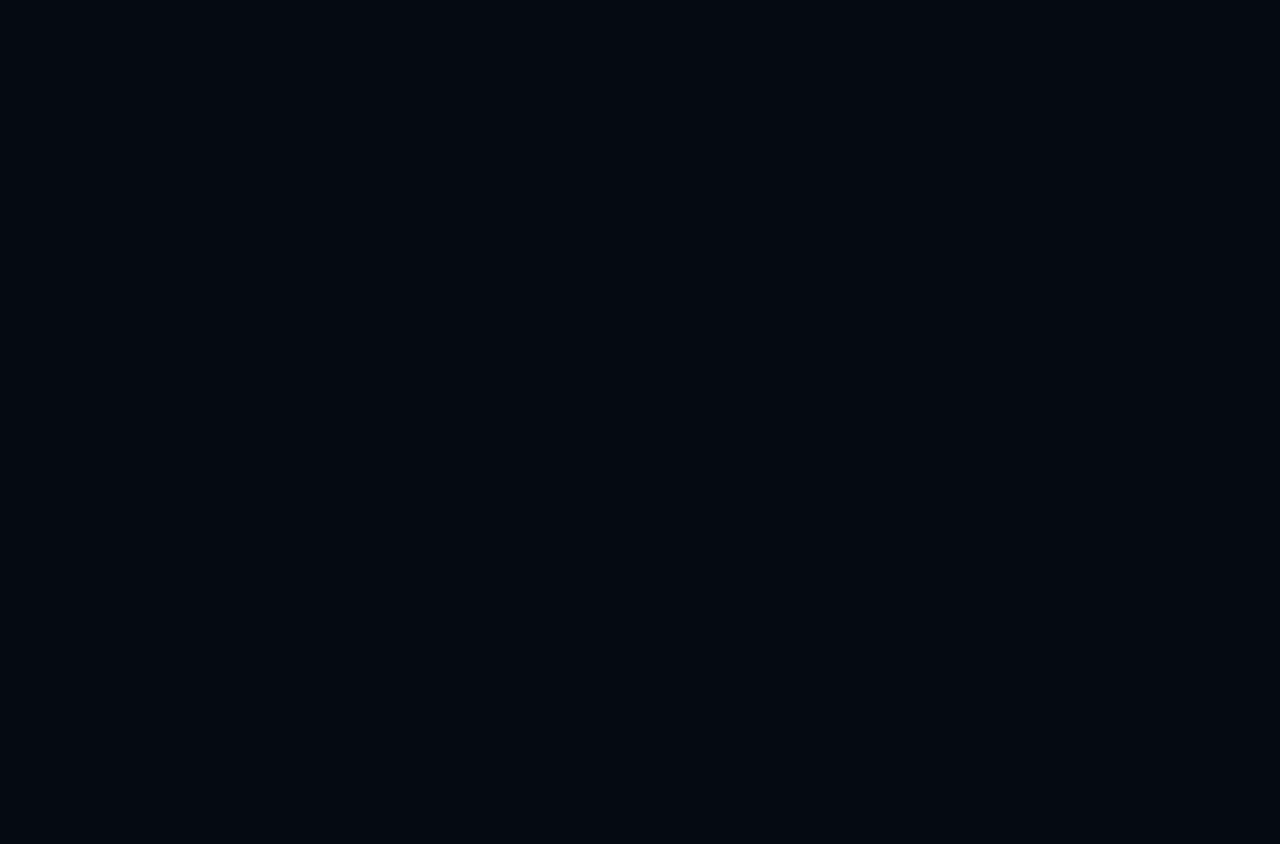
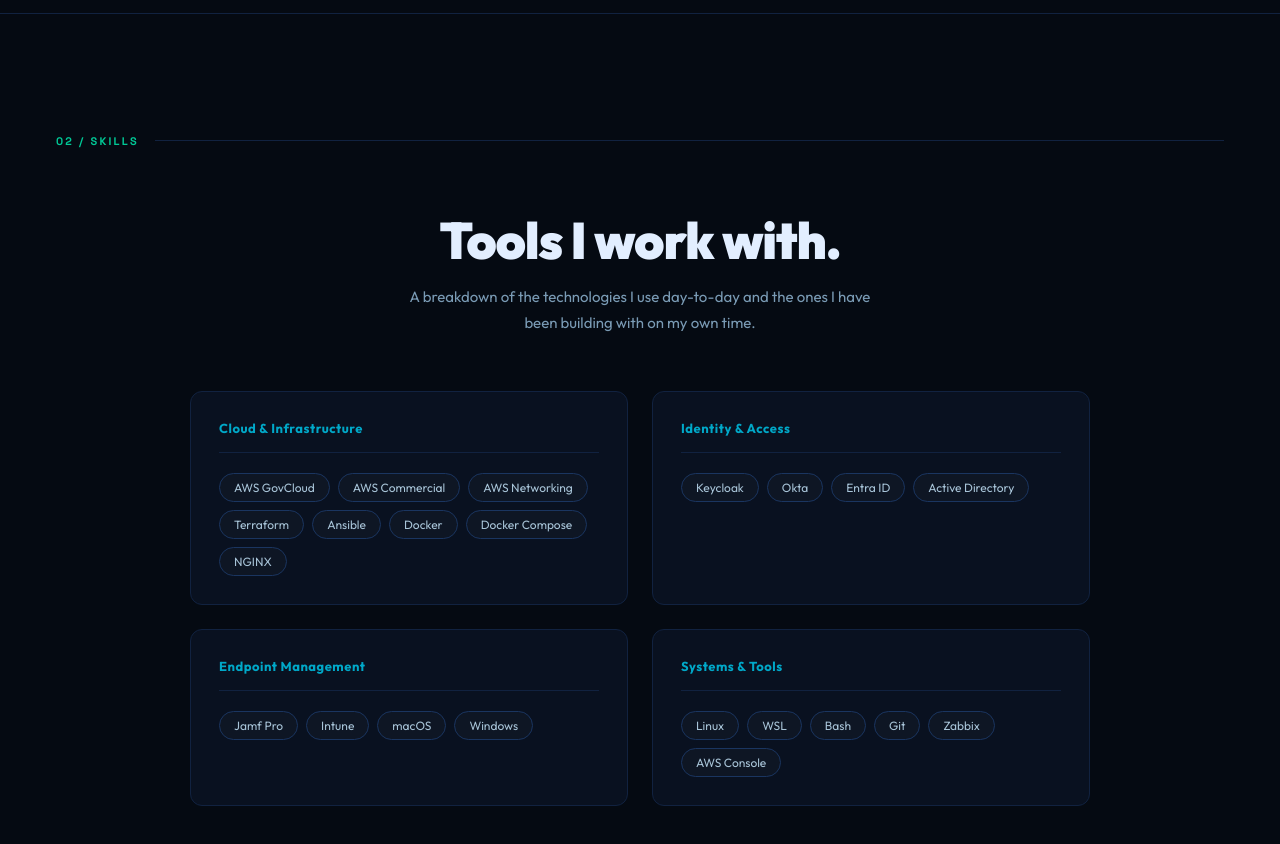
Before and after one commit to cboloz-1/portfolio, a React app: page / in a window 1280 px wide. Shown: the part 1800-2644 px from the top of the page. Before the commit the page ends 1813 px from the top, so only its background shows below. Built offline with nearby package versions, Linux system fonts and the light colour scheme; the HTML template or start-up script is replaced by a standard one.

Commit message:
skills section complete

```diff
--- a/src/App.jsx
+++ b/src/App.jsx
@@ -2,6 +2,7 @@
 import Nav from './components/Nav'
 import Hero from './components/Hero'
 import About from './components/About'
+import Skills from './components/Skills'
 
 function App() {
   return (
@@ -9,6 +10,7 @@
       <Nav />
       <Hero />
       <About />
+      <Skills />
     </div>
   )
 }
--- a/src/components/Nav.jsx
+++ b/src/components/Nav.jsx
@@ -1,6 +1,6 @@
 import { useState, useEffect } from 'react'
 
-const links = ['Home', 'About', 'Certifications', 'Skills', 'Projects', 'Contact']
+const links = ['Home', 'About', 'Skills', 'Projects', 'Certifications', 'Contact']
 
 export default function Nav() {
   const [active, setActive] = useState('Home')
--- /dev/null
+++ b/src/components/Skills.jsx
@@ -0,0 +1,135 @@
+const groups = [
+  {
+    label: 'Cloud & Infrastructure',
+    skills: ['AWS GovCloud', 'AWS Commercial', 'AWS Networking', 'Terraform', 'Ansible', 'Docker', 'Docker Compose', 'NGINX']
+  },
+  {
+    label: 'Identity & Access',
+    skills: ['Keycloak', 'Okta', 'Entra ID', 'Active Directory']
+  },
+  {
+    label: 'Endpoint Management',
+    skills: ['Jamf Pro', 'Intune', 'macOS', 'Windows']
+  },
+  {
+    label: 'Systems & Tools',
+    skills: ['Linux', 'WSL', 'Bash', 'Git', 'Zabbix', 'AWS Console']
+  },
+]
+
+export default function Skills() {
+  return (
+    <section id="skills" style={{
+      padding: '120px 56px',
+      borderTop: '1px solid var(--border)',
+      position: 'relative',
+    }}>
+
+      {/* Section label */}
+      <div style={{
+        display: 'flex', alignItems: 'center', gap: '16px',
+        marginBottom: '64px',
+      }}>
+        <span style={{
+          fontSize: '11px', fontWeight: 700,
+          color: 'var(--green)', letterSpacing: '0.2em',
+          textTransform: 'uppercase',
+          fontFamily: 'var(--font-mono)',
+        }}>
+          02 / Skills
+        </span>
+        <div style={{ flex: 1, height: '1px', background: 'var(--border)' }} />
+      </div>
+
+      <h2 style={{
+        fontFamily: 'var(--font-sans)',
+        fontSize: 'clamp(32px, 4vw, 52px)',
+        fontWeight: 800,
+        color: 'var(--white)',
+        letterSpacing: '-0.02em',
+        lineHeight: 1.1,
+        marginBottom: '16px',
+        textAlign: 'center',
+      }}>
+        Tools I work with.
+      </h2>
+      <p style={{
+        fontSize: '15px', color: 'var(--text)',
+        fontFamily: 'var(--font-sans)',
+        maxWidth: '480px', lineHeight: 1.7,
+        marginBottom: '56px',
+        textAlign: 'center',
+        margin: '0 auto 56px',
+      }}>
+        A breakdown of the technologies I use day-to-day and the ones
+        I have been building with on my own time.
+      </p>
+
+      {/* Skills grid */}
+      <div style={{
+        display: 'grid',
+        gridTemplateColumns: 'repeat(2, 1fr)',
+        gap: '24px',
+        maxWidth: '900px',
+        margin: '0 auto',
+      }}>
+        {groups.map(group => (
+          <div key={group.label} style={{
+            padding: '28px',
+            border: '1px solid var(--border)',
+            borderRadius: '12px',
+            background: 'var(--card)',
+            transition: 'border-color 0.2s',
+          }}
+            onMouseEnter={e => e.currentTarget.style.borderColor = 'var(--border2)'}
+            onMouseLeave={e => e.currentTarget.style.borderColor = 'var(--border)'}
+          >
+            <div style={{
+              fontSize: '13px', fontWeight: 700,
+              color: 'var(--cyan)',
+              fontFamily: 'var(--font-sans)',
+              letterSpacing: '0.04em',
+              marginBottom: '20px',
+              paddingBottom: '16px',
+              borderBottom: '1px solid var(--border)',
+            }}>
+              {group.label}
+            </div>
+
+            <div style={{
+              display: 'flex',
+              flexWrap: 'wrap',
+              gap: '8px',
+            }}>
+              {group.skills.map(skill => (
+                <span key={skill} style={{
+                  padding: '6px 14px',
+                  borderRadius: '100px',
+                  border: '1px solid var(--border2)',
+                  fontSize: '12px',
+                  color: 'var(--text2)',
+                  fontFamily: 'var(--font-sans)',
+                  background: 'rgba(255,255,255,0.02)',
+                  transition: 'all 0.2s',
+                  cursor: 'default',
+                }}
+                  onMouseEnter={e => {
+                    e.currentTarget.style.borderColor = 'var(--cyan)'
+                    e.currentTarget.style.color = 'var(--cyan)'
+                  }}
+                  onMouseLeave={e => {
+                    e.currentTarget.style.borderColor = 'var(--border2)'
+                    e.currentTarget.style.color = 'var(--text2)'
+                  }}
+                >
+                  {skill}
+                </span>
+              ))}
+            </div>
+          </div>
+        ))}
+      </div>
+
+    </section>
+  )
+}
```
